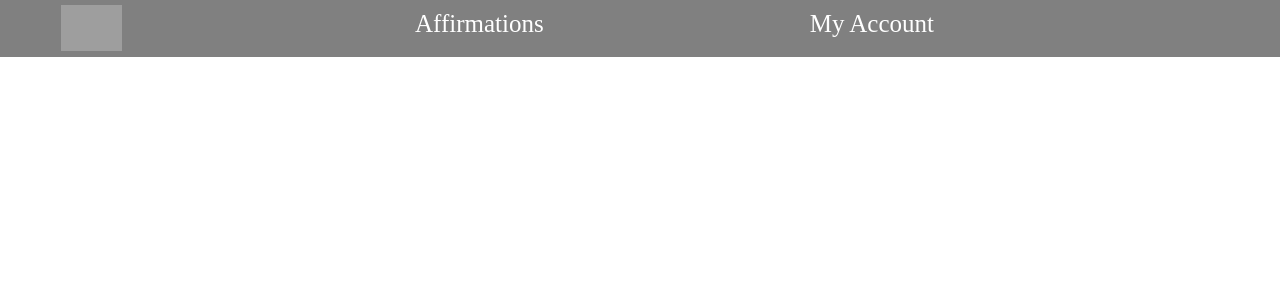
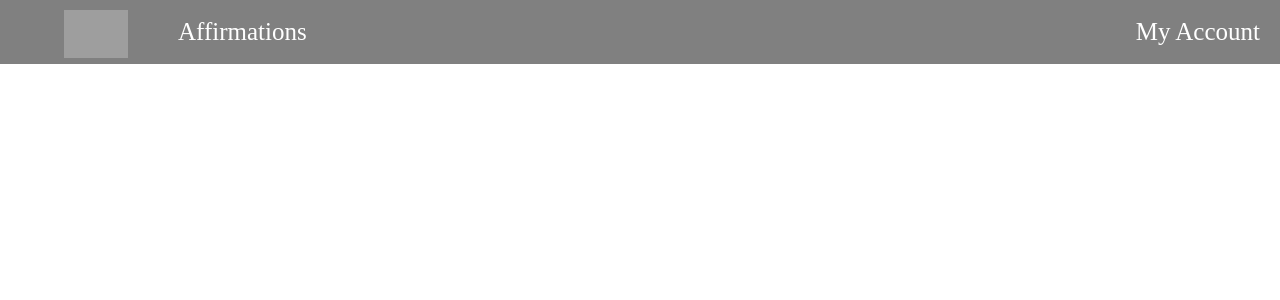
Before and after one commit to mstanle54/Mind-Groove, a Django app: template affirmations/templates/navbar.html in a window 1280 px wide. Shown: the top 300 px of the page. Run offline with Django 4.2, Linux system fonts and the light colour scheme; the template is opened without the code that fills it, so the values that code supplies are empty; grey boxes are pictures that could not be loaded.

Commit message:
Navbar items floated to correct spots

```diff
--- a/affirmations/static/affirmations/styles/navbar.css
+++ b/affirmations/static/affirmations/styles/navbar.css
@@ -12,49 +12,53 @@
  /* * * * * * * * * * * * * * * * * * * * * * * * * * *
   * Start styling navbar
   */
+  .navbar, .nav-link, .logo {
+   color: White;
+   text-decoration: none;
+   margin: 0;
+   box-sizing: border-box;
+   padding: 0px;
+   font-size: 25px;
 
-  #logo img{
-   width: 15%;
-   height: 15%;
-   margin: 5px;
-   margin-left: 15%;
-   margin-bottom: 0;
+}
 
+.logo{
+   width: 5%;
+   margin-left: 5%;
+   margin-top: 10px;
+
+}
+
+
+.logo img{
+   box-sizing: border-box;
+   width: 100%;
+   margin: 0%;
 }
  .navbar{
    position: relative;
    background: Grey;
    display: flex;
-
+   align-items: center;
 
 
  }
 
+
  .navbar-left {
 
 float: left;
-box-sizing: border-box;
 margin: 10px;
-
+margin-left: 50px;
 
 }
 
- .navbar-right {
+.navbar-right {
     /*display: inline-block;*/
     float: right;
-    box-sizing: border-box;
     margin: 10px;
-    margin-left: 20%;
+    margin-right: 20px;
+    margin-left: auto;
+
 
  }
-
- .navbar-brand,
-.navbar .nav-link {
-   color: White;
-   text-decoration: none;
-   margin: 0;
-   display: inline-block;
-   padding: 0px;
-   font-size: 25px;
-
-}
--- a/affirmations/templates/navbar.html
+++ b/affirmations/templates/navbar.html
@@ -11,9 +11,9 @@
 
 
 <nav class="navbar">
-   <div class="navbar-brand" >
-        <div id="logo"><a href="/" ><img src="https://i.imgur.com/9hTld6O.png" alt="Logo"></a></div>
-   </div>
+        <div class="logo">
+         <a id="logoImage" href="/"><img src="https://i.imgur.com/9hTld6O.png" alt="Logo"></a></div>
+
     <div class="navbar-left">
        <a class="nav-link" href="/affirmations">Affirmations</a></div>
 
```
